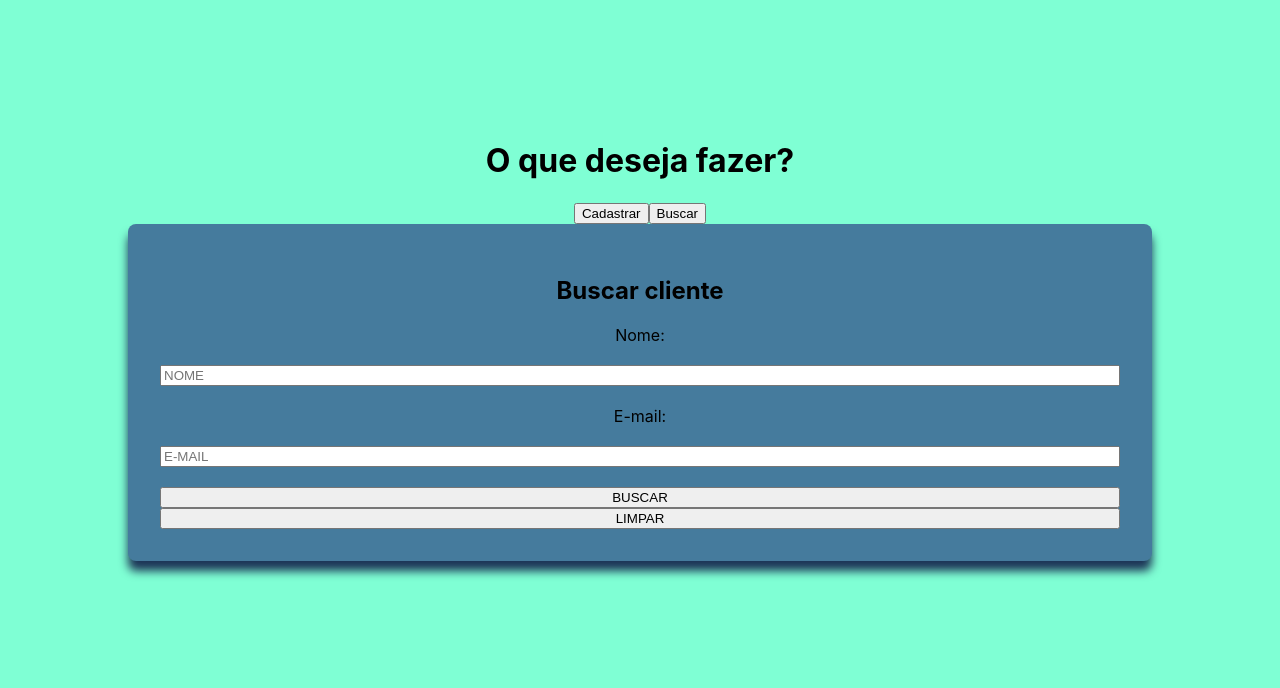
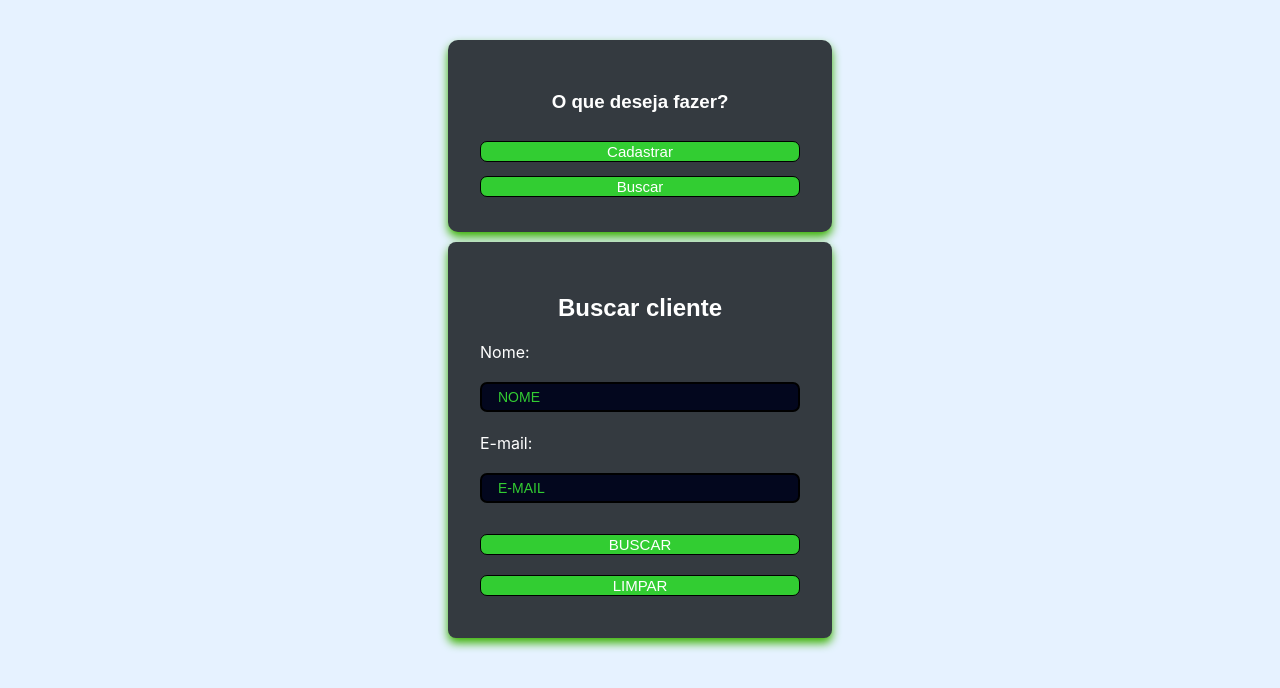
Before and after one commit to Kauarafaldini/form, a React (Create React App) app: page / in a window 1280 px wide. Both pictures are taken after a click on the button "Buscar". Shown: the top 688 px of the page. Built offline with nearby package versions, Linux system fonts and the light colour scheme.

Commit message:
Atualização do css

```diff
--- a/src/App.css
+++ b/src/App.css
@@ -1,16 +1,94 @@
 .App {
   text-align: center;
   position: absolute;
-  top: 15%;
-  left: 10%;
-  right: 10%;
+  top: 5%;
+  left: 35%;
+  right: 35%;
+}
+
+.caixa_botao {
+  display: flex;
+  flex-direction: column;
+  color: white;
+  background-color: #343a40;
+  box-shadow: 0 5px 10px #38b000;
+  padding: 2rem;
+  border-radius: 10px;
+}
+
+.apresentacao{
+  color: white;
+  font-family: 'Arial';
+}
+
+.caixa_botao button{
+  outline: none;
+  padding: 1px 1%;
+  margin-bottom: 0.2rem;
+  font-size: 15px;
+  border-radius: 7px;
+  background-color: limegreen;
+  color: white;
+  border: 1px solid black;
+  margin-top: 10px;
 }
 
 form {
+  margin-top: 10px;
   display: flex;
   flex-direction: column;
-  background-color: #457b9d;
-  box-shadow: 0 10px 10px #1d3557;
+  background-color: #343a40;
+  box-shadow: 0 5px 10px #38b000;
   padding: 2rem;
   border-radius: 0.5rem;
+  margin-bottom: 15%;
 }
+
+label {
+  color: white;
+  text-align: start;
+}
+
+form input {
+  outline: none;
+  padding: 5px 5%;
+  margin-bottom: 1px;
+  font-size: 14px;
+  border-radius: 7px;
+  background-color: #03071e;
+  color: limegreen;
+  border: 2px solid black;
+}
+
+form input::placeholder {
+  color: limegreen;
+}
+
+form button{
+  outline: none;
+  padding: 1px 1%;
+  margin-bottom: 0.2rem;
+  font-size: 15px;
+  border-radius: 7px;
+  background-color: limegreen;
+  color: white;
+  border: 1px solid black;
+  margin-top: 10px;
+  margin-bottom: 10px;
+  cursor: pointer;
+}
+
+.ifBusca{
+  display: flex;
+  flex-direction: column;
+  color: white;
+  background-color: #343a40;
+  box-shadow: 5px 5px 10px white;
+  padding: 2rem;
+  border-radius: 10px 10px 10px 10px;
+  font-size: 10px;
+}
+
+.retorno{
+  text-align: start;
+}
--- a/src/App.js
+++ b/src/App.js
@@ -80,18 +80,17 @@ function App() {
 
   return (
     <div className="App">
-      <div>
-        <h1>O que deseja fazer?</h1>
+      <div className='caixa_botao'>
+          <h3 className='apresentacao'>O que deseja fazer?</h3>
 
         <button onClick={() => setCadastrar(!cadastrar)}>Cadastrar</button>
-
         <button onClick={() => setBuscar(!buscar)}>Buscar</button>
       </div>
 
       {cadastrar?
       <form onSubmit={enviarmsg}>
 
-        <h2>Cadastro de cliente</h2>
+        <h2 className='apresentacao'>Cadastro de cliente</h2>
 
         {mensage ? <p>{mensage}</p> : ""}
 
@@ -164,7 +163,7 @@ function App() {
 
       {buscar?
       <form onSubmit={buscarCliente}>
-        <h2>Buscar cliente</h2>
+        <h2 className='apresentacao'>Buscar cliente</h2>
 
         <label>Nome: </label>
         <br/>
@@ -195,22 +194,27 @@ function App() {
         <button
         className='button_limpar'
         type='reset'>LIMPAR</button>
-      </form>
-      :null}
 
         {clientesEncontrados.length > 0 && (
           <div className='ifBusca'>
-          <h2>Resultados da busca:</h2>
+            <h3>Resultados da busca:</h3>
             <ul>
+              <div className='retorno'>
                 {clientesEncontrados.map((cliente) => (
                   <li key={cliente.id}>
                     Nome: {cliente.nome}<br/>
+                    Sobrenome: {cliente.sobrenome}<br/>
+                    Usuario: {cliente.usuario}<br/>
                     Email: {cliente.email}<br/>
+                    Telefone: {cliente.fone}<br/>
                   </li>
                 ))}
+              </div>
             </ul>
           </div>
         )}
+      </form>
+      :null}
     </div>
   );
 }
--- a/src/index.css
+++ b/src/index.css
@@ -1,6 +1,6 @@
 body {
   margin: 0;
-  background-color: aquamarine;
+  background-color: #E6F2FF;
   font-family: -apple-system, BlinkMacSystemFont, 'Segoe UI', 'Roboto', 'Oxygen',
     'Ubuntu', 'Cantarell', 'Fira Sans', 'Droid Sans', 'Helvetica Neue',
     sans-serif;
```
Lines whose indentation alone changed are shown as unchanged.
